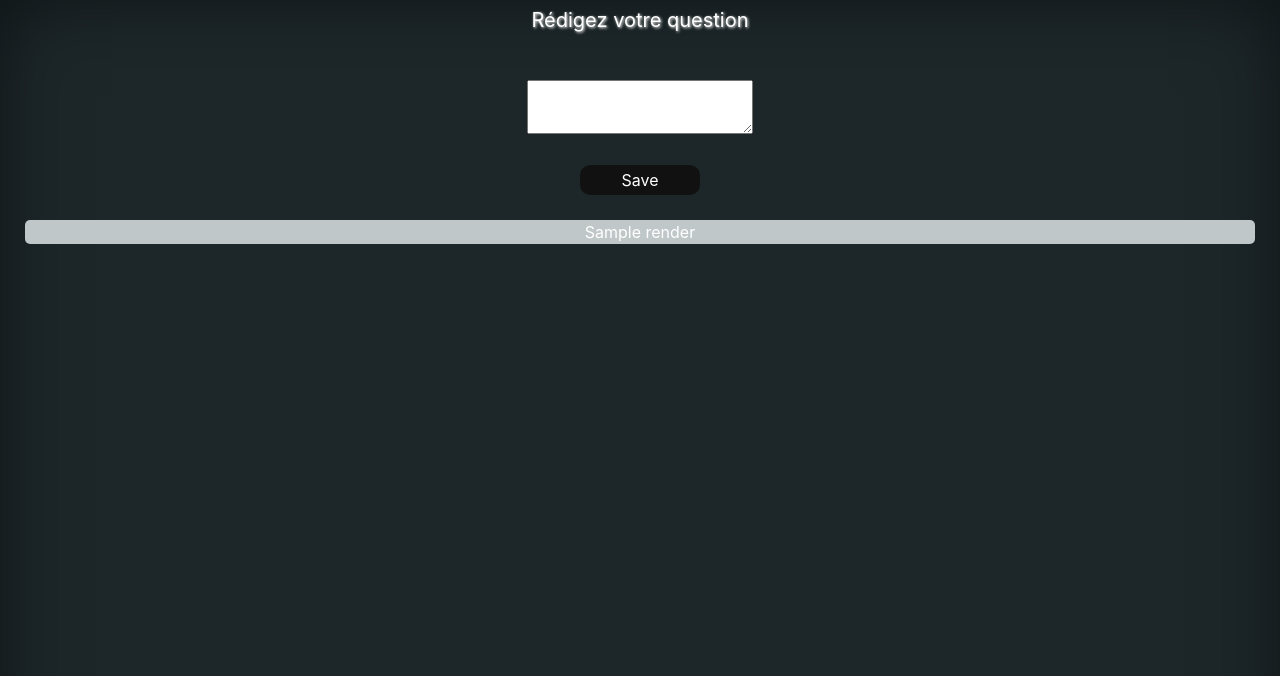
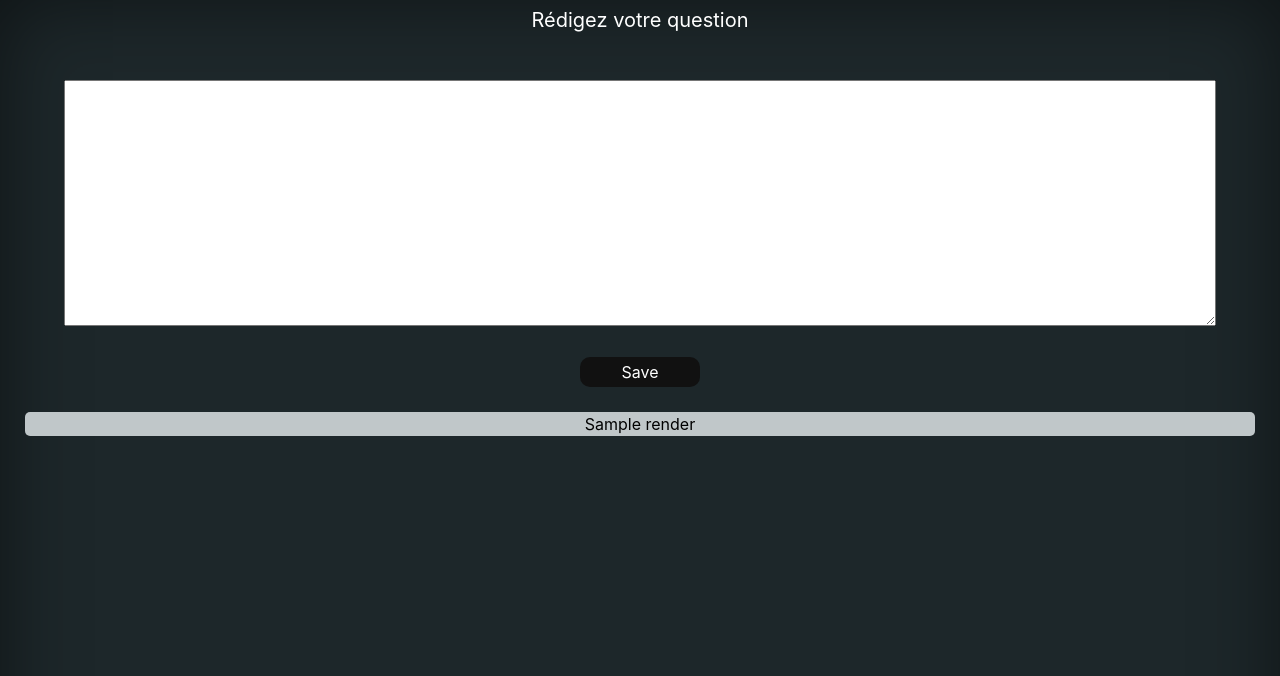
Before and after one commit to ArnaudPeler/Projet-Programation-L2-Groupe-31, a Flask app: template templates/editor.html in a window 1280 px wide. Shown: the top 676 px of the page. Run offline with Flask 2, Linux system fonts and the light colour scheme; the template is opened without the code that fills it: values that come from a table or form of the project are taken from there, most other values are stand-ins (such as "Sample title", 1, 10 or a date in 2020); some libraries are stand-ins or nearby versions.

Commit message:
change html

```diff
--- a/static/css/style.css
+++ b/static/css/style.css
@@ -34,7 +34,6 @@ h6{
     font-size:100%;
     text-shadow: 1px 1px 3px #c61414;
     top: 45%;
-
 }
 #bottom{
     position: absolute;
--- a/templates/dashboard.html
+++ b/templates/dashboard.html
@@ -57,7 +57,7 @@
                 <div class="q-reg">
             {% for file in files %}
                 <input type="checkbox" name="{{ file[0]+'_selected' }}">
-                    <a href="{{ file[0] }}" style="color: black; font-style: oblique;" >{{ file[0].split('.')[0] }}</a>
+                    <a href="{{ file }}" style="color: black; font-style: oblique;" >{{ file.split('.')[0] }}</a>
                     <h7>&nbsp;Tags : {% for tag in file[2] or [] %} { {{ tag }} }{% endfor %}<br/></h7>
             {% endfor %}
             </div>
--- a/templates/editor.html
+++ b/templates/editor.html
@@ -18,12 +18,12 @@
     {% block content %}
     <div class="editor">
         <form method="POST">
-            <label for="markdown_text" style=" color: white; margin: 5px; font-size:20px; text-shadow: 1px 1px 3px #fff; ">Rédigez votre question</label>
+            <label for="markdown_text" style=" color: white; margin: 5px; font-size:20px;">Rédigez votre question</label>
             {{ form.hidden_tag() }}
         </div>
             <div class="md">
                 <div class="md2">
-            {{ form.markdown_text() }}
+            {{ form.markdown_text(rows=10, style="width:90%;") }}
             </div>
                 <div class="save">
             {{ form.submit(class_="btn-log5") }}
@@ -31,5 +31,5 @@
             </div>
         </form>
 
-        <div class="affichage" style="color: white;">{{render|safe}}</div>
+        <div class="affichage" style="color: black;">{{render|safe}}</div>
     {% endblock %}
```
